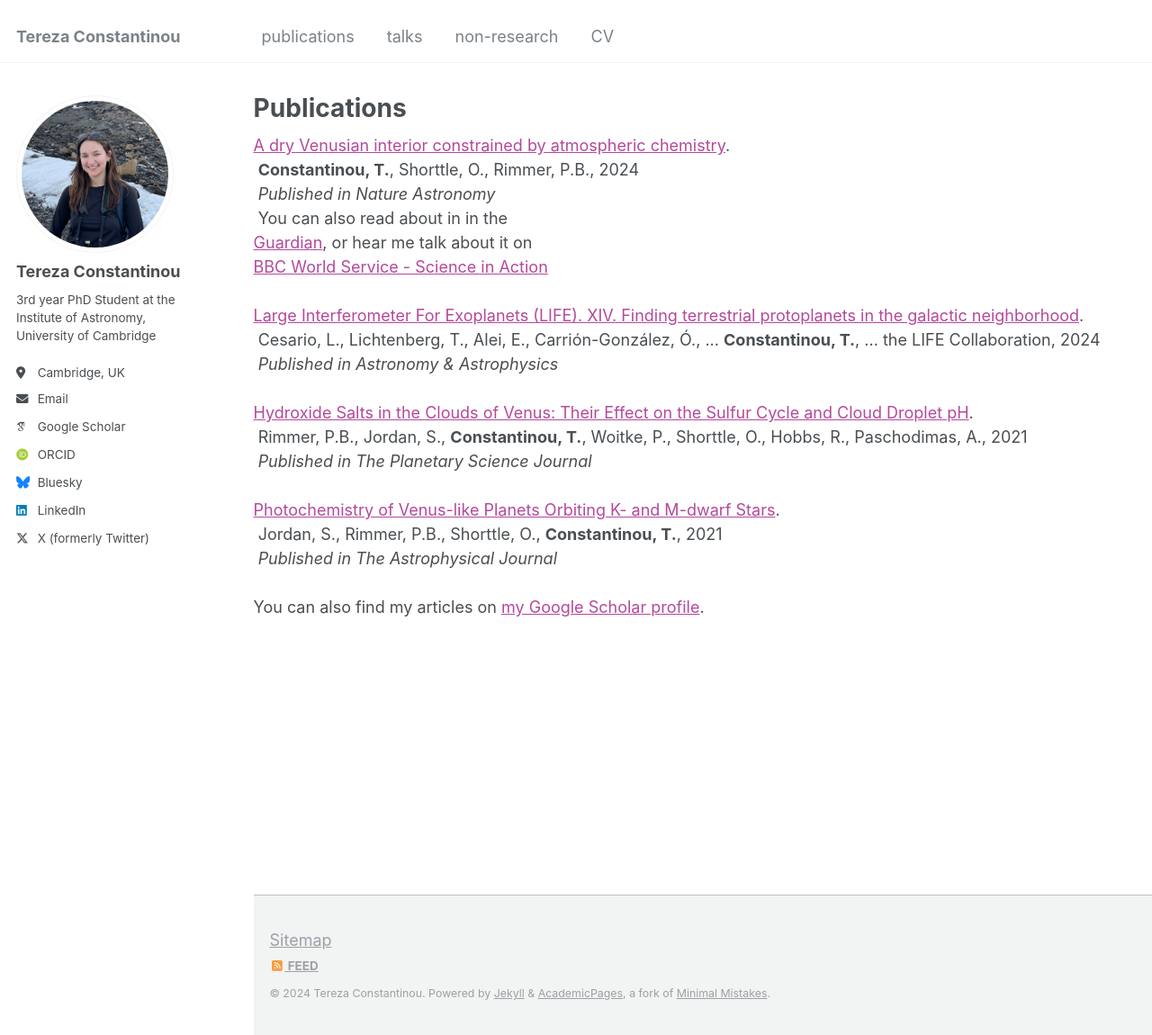
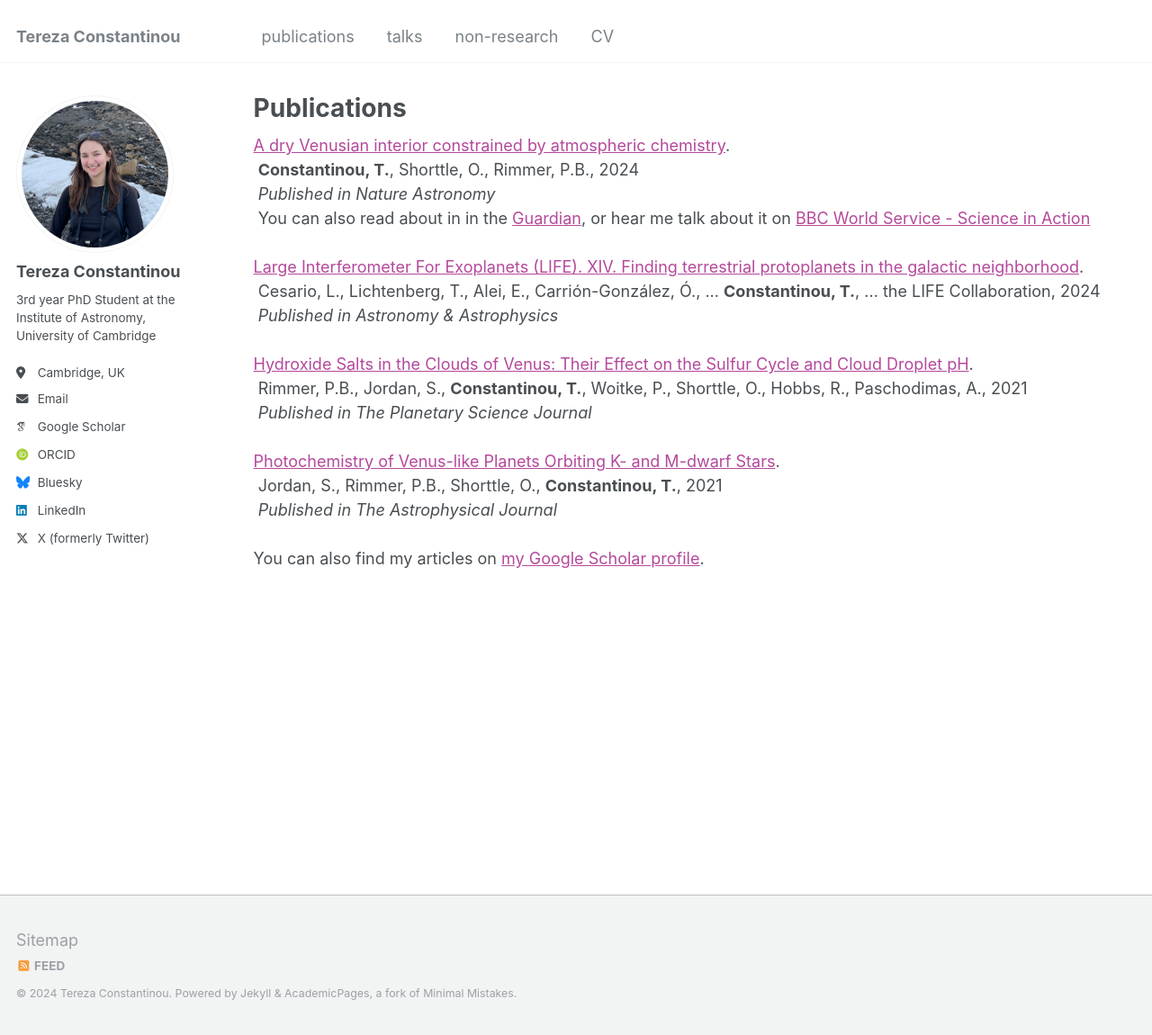
Before and after one commit to terezaconst/terezaconst.github.io, a Jekyll site: the page built from _pages/publications.html, in a window 1280 px wide and 1150 px high. Shown: the whole window at 90% size. Built offline with Jekyll 4.4.1, drawn with Linux system fonts in a browser that asks for light colours; some web fonts are replaced.

Commit message:
Update publications.html

```diff
--- a/_pages/publications.html
+++ b/_pages/publications.html
@@ -8,7 +8,7 @@
   <div class="wordwrap"><a href="https://www.nature.com/articles/s41550-024-02414-5">A dry Venusian interior constrained by atmospheric chemistry</a>.<br>
 <b>Constantinou, T.</b>, Shorttle, O., Rimmer, P.B., 2024 <br>
   <i>Published in Nature Astronomy</i><br>
-  You can also read about in in the <div class="wordwrap"><a href="https://www.theguardian.com/science/2024/dec/02/venus-life-water-atmosphere-analysis-science-research">Guardian</a>, or hear me talk about it on <div class="wordwrap"><a href="https://www.bbc.co.uk/sounds/play/w3ct5vdt">BBC World Service - Science in Action</a>
+  You can also read about in in the <a href="https://www.theguardian.com/science/2024/dec/02/venus-life-water-atmosphere-analysis-science-research">Guardian</a>, or hear me talk about it on <a href="https://www.bbc.co.uk/sounds/play/w3ct5vdt">BBC World Service - Science in Action</a>
 </div> <br>
 
 <div class="wordwrap"><a href="https://doi.org/10.48550/arXiv.2410.13457">Large Interferometer For Exoplanets (LIFE). XIV. Finding terrestrial protoplanets in the galactic neighborhood</a>.<br>
```
